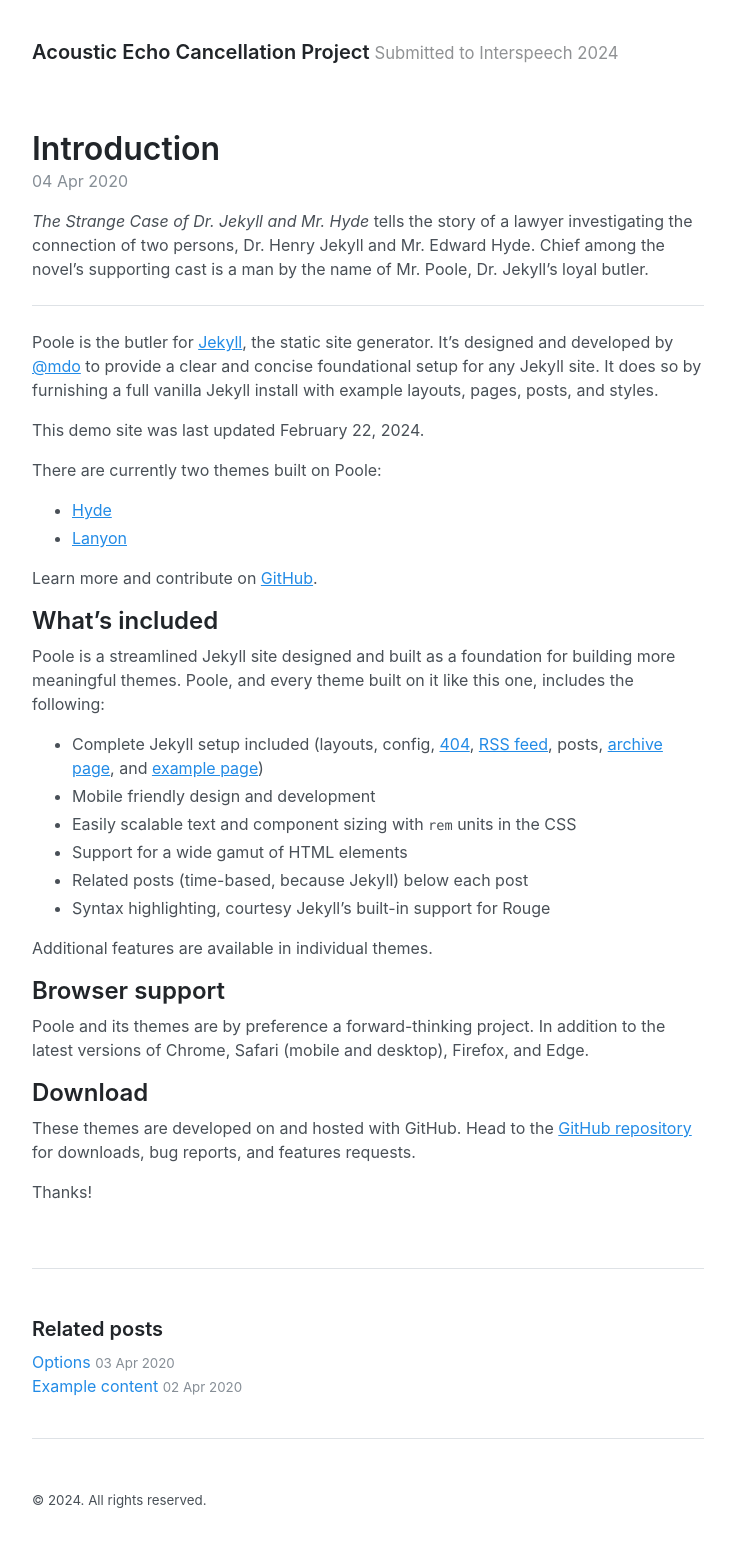
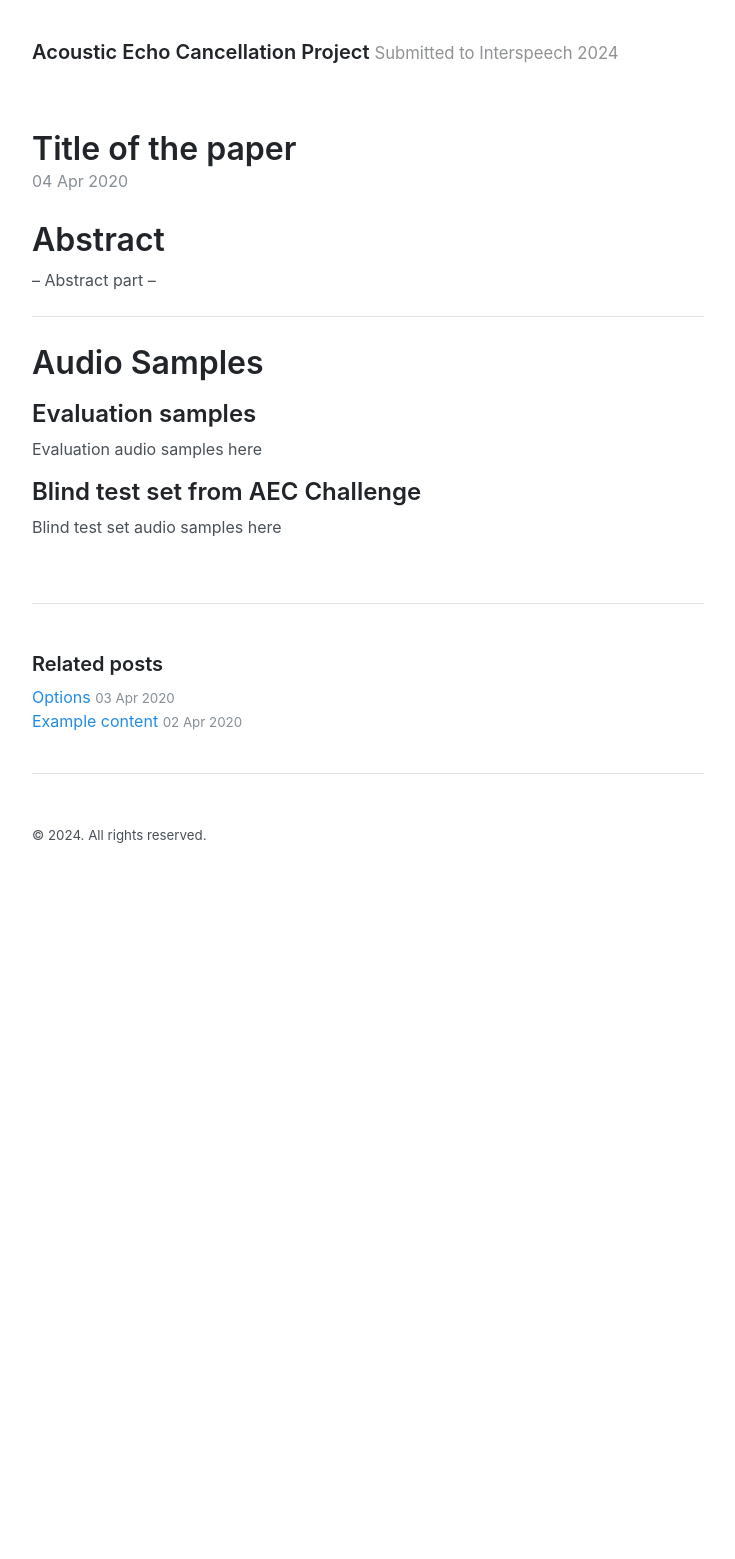
Before and after one commit to aec-project/aec-project.github.io, a Jekyll site: the page built from _posts/2020-04-04-introduction.md, in a window 1280 px wide. Shown: the whole page, without its empty margins (272-1007 px from the left). Built offline with Jekyll 4.4.1, drawn with Linux system fonts in a browser that asks for light colours; after the commit the page ends 900 px from its top, so only the background shows below that.

Commit message:
Update 2020-04-04-introduction.md

```diff
--- a/_posts/2020-04-04-introduction.md
+++ b/_posts/2020-04-04-introduction.md
@@ -1,42 +1,18 @@
 ---
 layout: post
-title: Introduction
+title: Title of the paper
 ---
 
-*The Strange Case of Dr. Jekyll and Mr. Hyde* tells the story of a lawyer investigating the connection of two persons, Dr. Henry Jekyll and Mr. Edward Hyde. Chief among the novel's supporting cast is a man by the name of Mr. Poole, Dr. Jekyll's loyal butler.
+# Abstract
+
+-- Abstract part --
 
 -----
 
-Poole is the butler for [Jekyll](http://jekyllrb.com), the static site generator. It's designed and developed by [@mdo](https://twitter.com/mdo) to provide a clear and concise foundational setup for any Jekyll site. It does so by furnishing a full vanilla Jekyll install with example layouts, pages, posts, and styles.
+# Audio Samples
 
-This demo site was last updated {{ site.time | date: "%B %d, %Y" }}.
+## Evaluation samples
+Evaluation audio samples here
 
-There are currently two themes built on Poole:
-
-* [Hyde](http://hyde.getpoole.com)
-* [Lanyon](http://lanyon.getpoole.com)
-
-Learn more and contribute on [GitHub]({{ site.github.repo }}).
-
-## What's included
-
-Poole is a streamlined Jekyll site designed and built as a foundation for building more meaningful themes. Poole, and every theme built on it like this one, includes the following:
-
-* Complete Jekyll setup included (layouts, config, [404]({{ '404.html' | relative_url }}), [RSS feed]({{ 'atom.xml' | relative_url }}), posts, [archive page]({{ 'archive' | relative_url }}), and [example page]({{ 'about' | relative_url }}))
-* Mobile friendly design and development
-* Easily scalable text and component sizing with `rem` units in the CSS
-* Support for a wide gamut of HTML elements
-* Related posts (time-based, because Jekyll) below each post
-* Syntax highlighting, courtesy Jekyll's built-in support for Rouge
-
-Additional features are available in individual themes.
-
-## Browser support
-
-Poole and its themes are by preference a forward-thinking project. In addition to the latest versions of Chrome, Safari (mobile and desktop), Firefox, and Edge.
-
-## Download
-
-These themes are developed on and hosted with GitHub. Head to the [GitHub repository]({{ site.github.repo }}) for downloads, bug reports, and features requests.
-
-Thanks!
+## Blind test set from AEC Challenge
+Blind test set audio samples here
```
